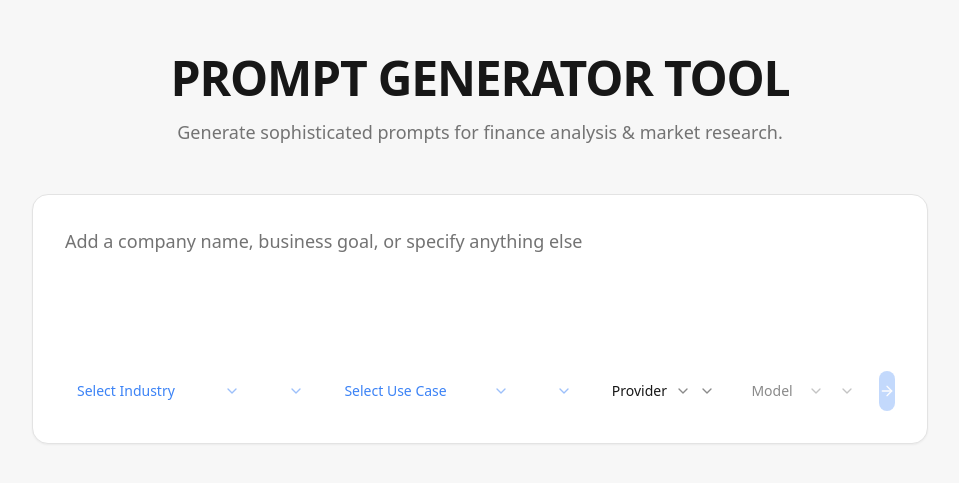
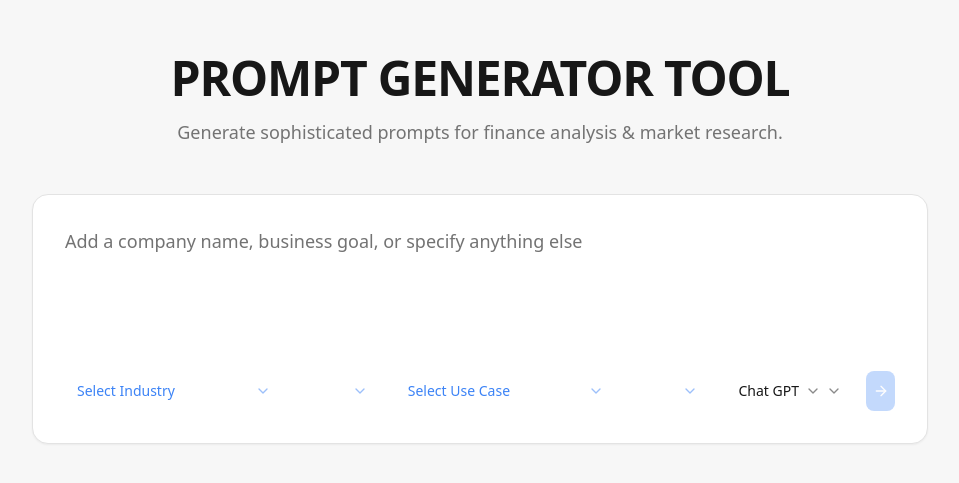
Before and after one commit to lurchyy/frontend, a React (Vite) app: page / in a window 1280 px wide. Shown: the part 151-634 px from the top of the page, without its empty margins (160-1119 px from the left). Built offline with nearby package versions, Linux system fonts and the light colour scheme.

Commit message:
Reverted to commit a23accbd136062f1bcd5cfbb7b4f60c818e38b8a

```diff
--- a/src/components/PromptGenerator.tsx
+++ b/src/components/PromptGenerator.tsx
@@ -22,26 +22,18 @@ const useCases = [
   "Due Diligence"
 ];
 
-const providers = [
-  "chatgpt",
-  "claude",
-  "grok",
-  "gemini"
+const chatModels = [
+  "Chat GPT",
+  "Claude AI",
+  "Gemini",
+  "Other"
 ];
-
-const modelsByProvider = {
-  chatgpt: ["GPT-4", "GPT-3.5 Turbo", "GPT-4 Turbo"],
-  claude: ["Claude Opus 4", "Claude Sonnet 3.5", "Claude Haiku"],
-  grok: ["Grok-1", "Grok-1.5", "Grok-2"],
-  gemini: ["Gemini Pro", "Gemini Ultra", "Gemini Flash"]
-};
 
 const PromptGenerator = () => {
   const [inputText, setInputText] = useState("");
   const [selectedIndustry, setSelectedIndustry] = useState("");
   const [selectedUseCase, setSelectedUseCase] = useState("");
-  const [selectedProvider, setSelectedProvider] = useState("");
-  const [selectedModel, setSelectedModel] = useState("");
+  const [selectedModel, setSelectedModel] = useState("Chat GPT");
   const [isModalOpen, setIsModalOpen] = useState(false);
   const [generatedPrompt, setGeneratedPrompt] = useState("");
   const [promptTitle, setPromptTitle] = useState("");
@@ -135,40 +127,14 @@ Evaluate performance metrics comprehensively, focusing on assets under managemen
               </div>
 
               <div className="flex items-center gap-3">
-                {/* Provider Select */}
-                <Select value={selectedProvider} onValueChange={(value) => {
-                  setSelectedProvider(value);
-                  setSelectedModel("");
-                }}>
+                {/* Chat Model Select */}
+                <Select value={selectedModel} onValueChange={setSelectedModel}>
                   <SelectTrigger className="bg-transparent border-0 text-foreground hover:bg-muted/50 h-10 min-w-[100px]">
-                    <SelectValue placeholder="Provider" />
+                    <SelectValue />
                     <ChevronDown className="h-4 w-4 opacity-50" />
                   </SelectTrigger>
                   <SelectContent className="bg-popover border border-border rounded-lg shadow-lg">
-                    {providers.map((provider) => (
-                      <SelectItem
-                        key={provider}
-                        value={provider}
-                        className="hover:bg-muted cursor-pointer"
-                      >
-                        {provider}
-                      </SelectItem>
-                    ))}
-                  </SelectContent>
-                </Select>
-
-                {/* Model Select */}
-                <Select
-                  value={selectedModel}
-                  onValueChange={setSelectedModel}
-                  disabled={!selectedProvider}
-                >
-                  <SelectTrigger className="bg-transparent border-0 text-foreground hover:bg-muted/50 h-10 min-w-[120px] disabled:opacity-50">
-                    <SelectValue placeholder="Model" />
-                    <ChevronDown className="h-4 w-4 opacity-50" />
-                  </SelectTrigger>
-                  <SelectContent className="bg-popover border border-border rounded-lg shadow-lg">
-                    {selectedProvider && modelsByProvider[selectedProvider as keyof typeof modelsByProvider]?.map((model) => (
+                    {chatModels.map((model) => (
                       <SelectItem
                         key={model}
                         value={model}
@@ -258,7 +224,7 @@ Evaluate performance metrics comprehensively, focusing on assets under managemen
                                 <span className="text-white text-xs">⚡</span>
                               </div>
                               <div>
-                                <div className="font-medium text-foreground">{selectedProvider || "Select Provider"}</div>
+                                <div className="font-medium text-foreground">Claude AI</div>
                                 <div className="text-xs text-blue-600 bg-blue-100 px-2 py-1 rounded-full inline-block">Recommended</div>
                               </div>
                             </div>
@@ -277,11 +243,11 @@ Evaluate performance metrics comprehensively, focusing on assets under managemen
                         2
                       </div>
                       <div className="flex-1">
-                        <h4 className="font-medium text-foreground mb-3">Select a {selectedProvider} model</h4>
+                        <h4 className="font-medium text-foreground mb-3">Select a Claude AI model</h4>
                         <Card className="p-4 bg-muted/20 border border-border">
                           <div className="flex items-center justify-between">
                             <div>
-                              <div className="font-medium text-foreground">{selectedModel || "Select Model"}</div>
+                              <div className="font-medium text-foreground">Claude Opus 4</div>
                               <div className="text-xs text-blue-600 bg-blue-100 px-2 py-1 rounded-full inline-block">Recommended</div>
                             </div>
                             <ChevronDown className="h-4 w-4 text-muted-foreground" />
```
